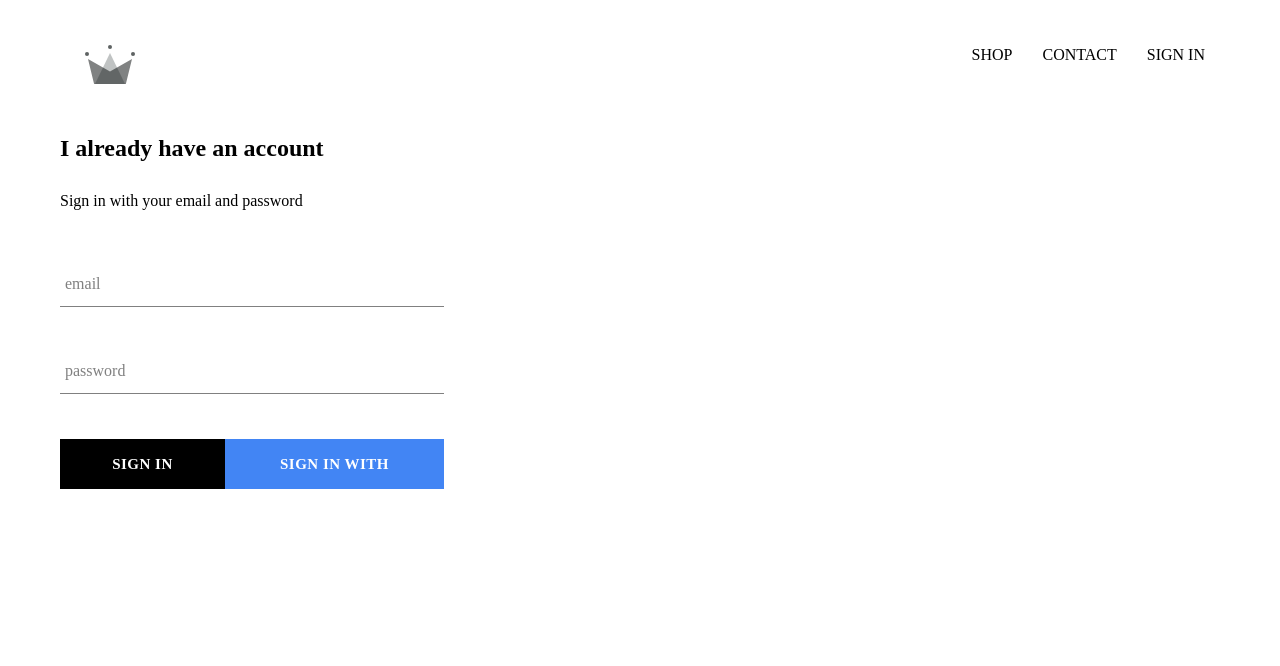
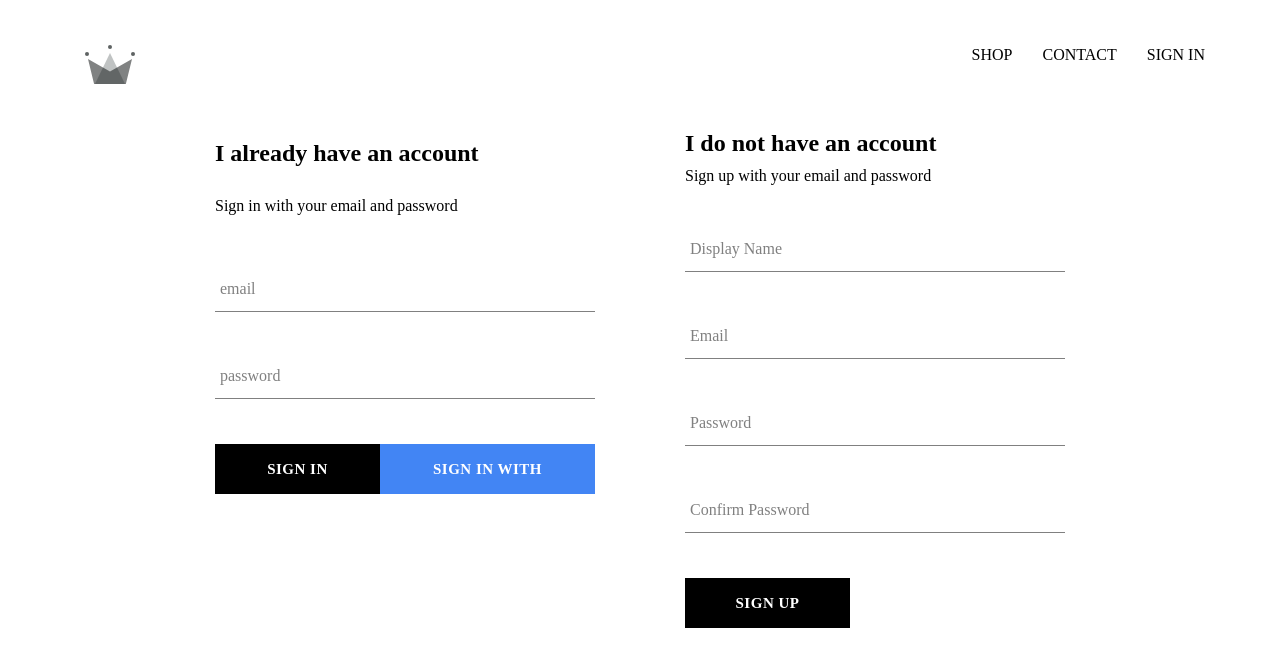
Before and after one commit to Doringl/crwn-clothing, a React (Create React App) app: page /signIn in a window 1280 px wide. Shown: the top 666 px of the page. Built offline with nearby package versions, Linux system fonts and the light colour scheme; no server answers.

Commit message:
store authenticated users into our firestore database

```diff
--- a/src/App.js
+++ b/src/App.js
@@ -4,7 +4,7 @@
 import HomePage from './pages/homePage/homePage';
 import ShopPage from './pages/shopPage/shopPage';
 import MemberShipPage from './pages/memberShipPage/memberShipPage';
-import { auth } from './firebase/firebase.utils';
+import { auth, createUserProfileDocument } from './firebase/firebase.utils';
 import { Switch, Route } from 'react-router-dom';
 
 class App extends React.Component {
@@ -18,9 +18,19 @@
   unSubscribeFromAuth = null;
 
   componentDidMount() {
-    this.unSubscribeFromAuth = auth.onAuthStateChanged((user) => {
-      this.setState({ currentUser: user });
-      console.log(user);
+    this.unSubscribeFromAuth = auth.onAuthStateChanged(async (userAuth) => {
+      if (userAuth) {
+        const userRef = await createUserProfileDocument(userAuth);
+        userRef.onSnapshot((snapShot) => {
+          this.setState({
+            currentUser: {
+              id: snapShot.id,
+              ...snapShot.data(),
+            },
+          });
+        });
+      }
+      this.setState({ currentUser: userAuth });
     });
   }
 
--- a/src/components/signIn/signIn.styles.scss
+++ b/src/components/signIn/signIn.styles.scss
@@ -1,10 +1,10 @@
 .signIn {
-  width: 30vw;
+  width: 380px;
   display: flex;
   flex-direction: column;
 
   .title {
-    margin: 10px 0px;
+    margin: 10px 0;
   }
 
   .buttons {
--- /dev/null
+++ b/src/components/signUp/signUp.jsx
@@ -0,0 +1,93 @@
+import React from 'react';
+import './signUp.styles.scss';
+import FormInput from '../formInput/formInput';
+import CustomButton from '../customButton/customButton';
+import { auth, createUserProfileDocument } from '../../firebase/firebase.utils';
+
+class SignUp extends React.Component {
+  constructor() {
+    super();
+    this.state = {
+      displayName: '',
+      email: '',
+      password: '',
+      confirmPassword: '',
+    };
+  }
+
+  handleSubmit = async (event) => {
+    event.preventDefault();
+    const { displayName, email, password, confirmPassword } = this.state;
+    if (password !== confirmPassword) {
+      alert(`passwords don't match`);
+      return;
+    }
+    try {
+      const { user } = await auth.createUserWithEmailAndPassword(
+        email,
+        password
+      );
+      await createUserProfileDocument(user, { displayName });
+      this.setState({
+        displayName: '',
+        email: '',
+        password: '',
+        confirmPassword: '',
+      });
+    } catch (error) {
+      console.error(error);
+    }
+  };
+
+  handleChange = (event) => {
+    const { name, value } = event.target;
+    this.setState({ [name]: value });
+  };
+
+  render() {
+    const { displayName, email, password, confirmPassword } = this.state;
+    return (
+      <div className='signUp'>
+        <h2 className='title'>I do not have an account</h2>
+        <span>Sign up with your email and password</span>
+        <form className='signUpForm' onSubmit={this.handleSubmit}>
+          <FormInput
+            type='text'
+            name='displayName'
+            value={displayName}
+            onChange={this.handleChange}
+            label='Display Name'
+            required
+          />
+          <FormInput
+            type='email'
+            name='email'
+            value={email}
+            onChange={this.handleChange}
+            label='Email'
+            required
+          />
+          <FormInput
+            type='password'
+            name='password'
+            value={password}
+            onChange={this.handleChange}
+            label='Password'
+            required
+          />
+          <FormInput
+            type='password'
+            name='confirmPassword'
+            value={confirmPassword}
+            onChange={this.handleChange}
+            label='Confirm Password'
+            required
+          />
+          <CustomButton type='submit'>SIGN UP</CustomButton>
+        </form>
+      </div>
+    );
+  }
+}
+
+export default SignUp;
--- /dev/null
+++ b/src/components/signUp/signUp.styles.scss
@@ -0,0 +1,8 @@
+.signUp {
+  display: flex;
+  flex-direction: column;
+  width: 380px;
+  .title {
+    margin: 10px 0;
+  }
+}
--- a/src/firebase/firebase.utils.js
+++ b/src/firebase/firebase.utils.js
@@ -1,6 +1,6 @@
 import firebase from 'firebase/app';
 import 'firebase/auth';
-import 'firebase/storage';
+import 'firebase/firestore';
 
 const firebaseConfig = {
   apiKey: 'AIzaSyBAX7CHj9G37_xa-lgQG2dK25TRRvXcQAA',
@@ -12,10 +12,32 @@
   appId: '1:882904831226:web:26c6b6f89758c9e3d82543',
   measurementId: 'G-JF46TJJ7SM',
 };
+
+export const createUserProfileDocument = async (userAuth, additionalData) => {
+  if (!userAuth) return;
+  const userReferance = fireStore.doc(`users/${userAuth.uid}`);
+  const snapShot = await userReferance.get();
+  if (!snapShot.exists) {
+    const { displayName, email } = userAuth;
+    const createdAt = new Date();
+    try {
+      await userReferance.set({
+        displayName,
+        email,
+        createdAt,
+        ...additionalData,
+      });
+    } catch (error) {
+      console.log(error.message);
+    }
+  }
+  return userReferance;
+};
+
 firebase.initializeApp(firebaseConfig);
 
 export const auth = firebase.auth();
-export const fireStore = firebase.storage();
+export const fireStore = firebase.firestore();
 
 const provider = new firebase.auth.GoogleAuthProvider();
 provider.setCustomParameters({ prompt: 'select_account' });
--- a/src/pages/memberShipPage/memberShipPage.jsx
+++ b/src/pages/memberShipPage/memberShipPage.jsx
@@ -1,10 +1,12 @@
 import React from 'react';
 import './memberShipPage.styles.scss';
 import SignIn from '../../components/signIn/signIn';
+import SignUp from '../../components/signUp/signUp';
 
 const MemberShipPage = () => (
   <div className='memberShipPage'>
     <SignIn />
+    <SignUp />
   </div>
 );
 
--- a/src/pages/memberShipPage/memberShipPage.styles.scss
+++ b/src/pages/memberShipPage/memberShipPage.styles.scss
@@ -0,0 +1,6 @@
+.memberShipPage {
+  width: 850px;
+  display: flex;
+  justify-content: space-between;
+  margin: 30px auto;
+}
```
Also changed, not shown: src/assets/logo/crwnLogo.svg.
